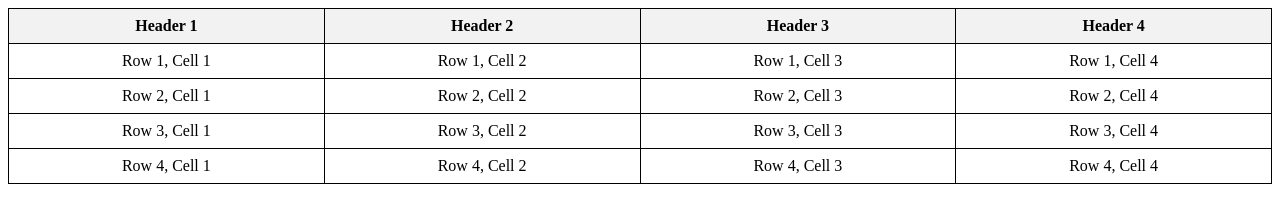
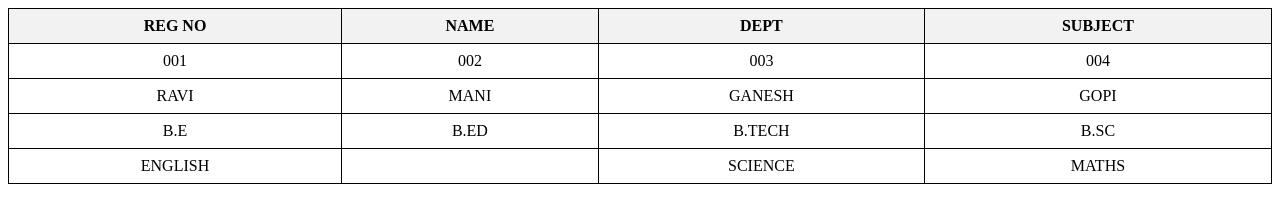
Before and after one commit to 22124025/Pract2, a plain HTML site: page index.html in a window 1280 px wide. Drawn offline with Linux system fonts and the light colour scheme.

Commit message:
Update index.html

```diff
--- a/index.html
+++ b/index.html
@@ -25,36 +25,36 @@
     <table>
         <thead>
             <tr>
-                <th>Header 1</th>
-                <th>Header 2</th>
-                <th>Header 3</th>
-                <th>Header 4</th>
+                <th>REG NO</th>
+                <th>NAME</th>
+                <th>DEPT</th>
+                <th>SUBJECT</th>
             </tr>
         </thead>
         <tbody>
             <tr>
-                <td>Row 1, Cell 1</td>
-                <td>Row 1, Cell 2</td>
-                <td>Row 1, Cell 3</td>
-                <td>Row 1, Cell 4</td>
+                <td>001</td>
+                <td>002</td>
+                <td>003</td>
+                <td>004</td>
             </tr>
             <tr>
-                <td>Row 2, Cell 1</td>
-                <td>Row 2, Cell 2</td>
-                <td>Row 2, Cell 3</td>
-                <td>Row 2, Cell 4</td>
+                <td>RAVI</td>
+                <td>MANI</td>
+                <td>GANESH</td>
+                <td>GOPI</td>
             </tr>
             <tr>
-                <td>Row 3, Cell 1</td>
-                <td>Row 3, Cell 2</td>
-                <td>Row 3, Cell 3</td>
-                <td>Row 3, Cell 4</td>
+                <td>B.E</td>
+                <td>B.ED</td>
+                <td>B.TECH</td>
+                <td>B.SC</td>
             </tr>
-            <tr>
-                <td>Row 4, Cell 1</td>
-                <td>Row 4, Cell 2</td>
-                <td>Row 4, Cell 3</td>
-                <td>Row 4, Cell 4</td>
+              <tr>
+                <td>ENGLISH</td>
+                <td><TAMIL/td>
+                <td>SCIENCE</td>
+                <td>MATHS</td>
             </tr>
         </tbody>
     </table>
```
